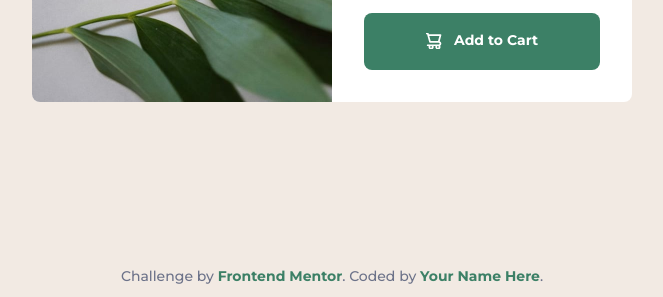
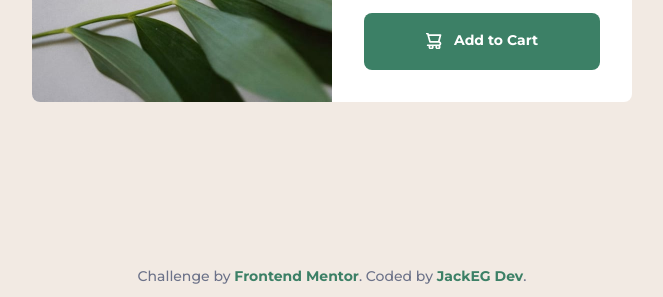
Before and after one commit to Yakub357/fm-product-preview-card, a website: page index.html in a window 1280 px wide. Shown: the part 503-800 px from the top of the page, without its empty margins (308-971 px from the left). Drawn offline with Linux system fonts and the light colour scheme.

Commit message:
Project completed to submit on frontend

```diff
--- a/index.html
+++ b/index.html
@@ -69,7 +69,8 @@
         Challenge by
         <a href="https://www.frontendmentor.io?ref=challenge" target="_blank"
           >Frontend Mentor</a
-        >. Coded by <a href="#">Your Name Here</a>.
+        >. Coded by
+        <a href="https://github.com/Yakub357" target="_blank">JackEG Dev</a>.
       </div>
     </footer>
   </body>
```
Also changed, not shown: README.md, screenshot.png (added).
